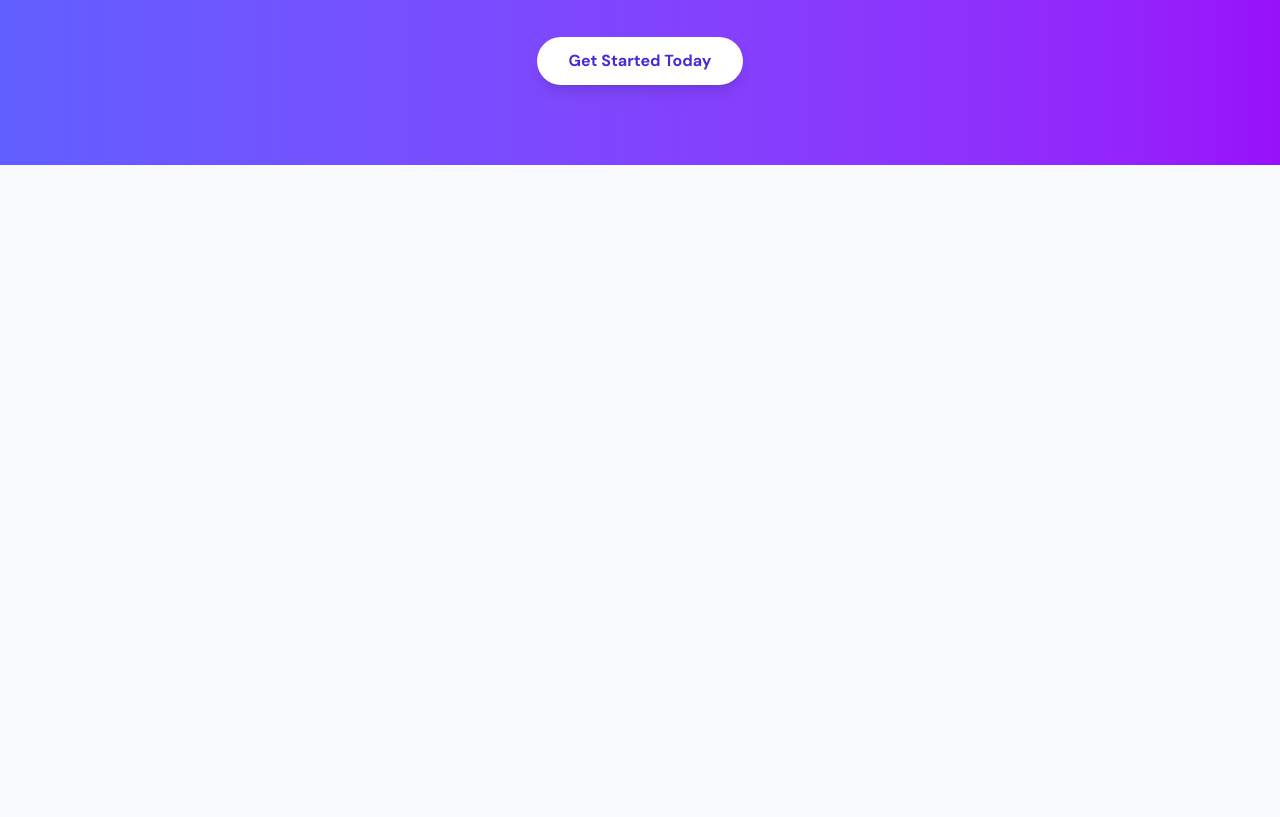
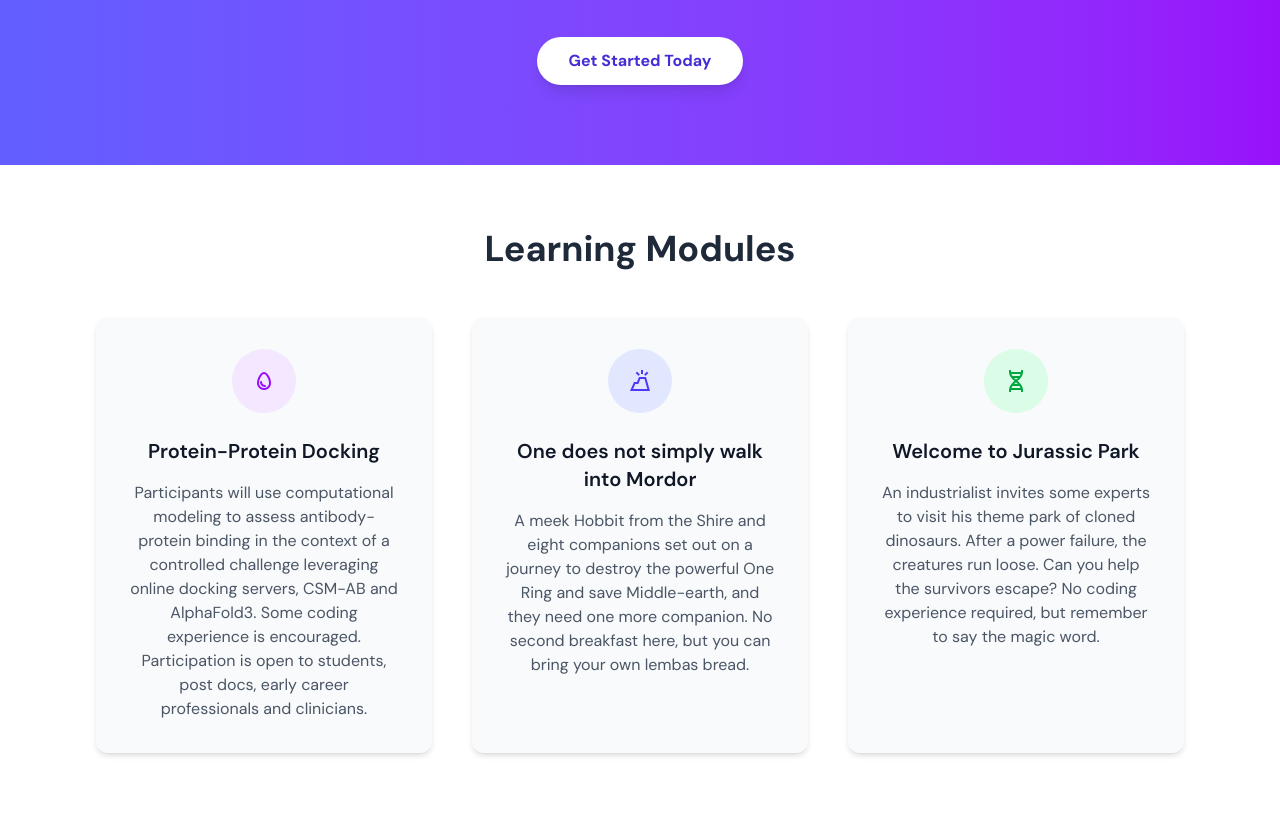
Before and after one commit to mc2-center/learning-modules, a plain HTML site: page index.html in a window 1280 px wide. Shown: the part 401-1218 px from the top of the page. Before the commit the page ends 800 px from the top, so only its background shows below. Drawn offline with nearby package versions, Linux system fonts and the light colour scheme.

Commit message:
add modules section

```diff
--- a/index.html
+++ b/index.html
@@ -20,7 +20,7 @@
 <body>
 
     <!-- TOP SECTION -->
-    <section class="bg-gradient-to-r from-indigo-500 to-purple-600 text-white py-20 px-6 md:px-12 lg:px-24 text-center">
+    <section id="top" class="bg-gradient-to-r from-indigo-500 to-purple-600 text-white py-20 px-6 md:px-12 lg:px-24 text-center">
         <div class="max-w-4xl mx-auto">
             <h1 class="text-2xl md:text-3xl lg:text-4xl p-2">Learn with Sage</h1>
             <h1 class="text-4xl md:text-5xl lg:text-6xl font-extrabold leading-tight mb-6 p-2">
@@ -34,5 +34,53 @@
             </a>
         </div>
     </section>
+
+    <!-- MODULES SECTION -->
+     <section id="modules" class="py-16 px-6 md:px-12 lg:px-24 bg-white">
+        <div class="max-w-7xl mx-auto">
+            <h2 class="text-3xl md:text-4xl font-bold text-center mb-12 text-gray-800">Learning Modules</h2>
+            <div class="grid grid-cols-1 md:grid-cols-2 lg:grid-cols-3 gap-10">
+
+                <!-- Left card -->
+                <div class="bg-gray-50 p-8 rounded-xl shadow-md hover:shadow-lg transition duration-300 transform hover:-translate-y-1">
+                    <div class="flex items-center justify-center w-16 h-16 bg-purple-100 text-purple-600 rounded-full mb-6 mx-auto">
+                        <span class="material-symbols-outlined">egg</span>
+                    </div>
+                    <h3 class="text-xl font-semibold text-gray-900 mb-4 text-center">Protein-Protein Docking</h3>
+                    <p class="text-gray-600 text-center">
+                        Participants will use computational modeling to assess antibody-protein binding in the context of a controlled challenge
+                        leveraging online docking servers, CSM-AB and AlphaFold3. Some coding experience is encouraged. Participation is open to
+                        students, post docs, early career professionals and clinicians.
+                    </p>
+                </div>
+
+                <!-- Middle card -->
+                <div class="bg-gray-50 p-8 rounded-xl shadow-md hover:shadow-lg transition duration-300 transform hover:-translate-y-1">
+                    <div class="flex items-center justify-center w-16 h-16 bg-indigo-100 text-indigo-600 rounded-full mb-6 mx-auto">
+                        <span class="material-symbols-outlined">volcano</span>
+                    </div>
+                    <h3 class="text-xl font-semibold text-gray-900 mb-4 text-center">One does not simply walk into Mordor</h3>
+                    <p class="text-gray-600 text-center">
+                        A meek Hobbit from the Shire and eight companions set out on a journey to destroy the powerful One Ring and
+                        save Middle-earth, and they need one more companion. No second breakfast here, but you can bring your own
+                        lembas bread.
+                    </p>
+                </div>
+
+                <!-- Right card -->
+                <div class="bg-gray-50 p-8 rounded-xl shadow-md hover:shadow-lg transition duration-300 transform hover:-translate-y-1">
+                    <div class="flex items-center justify-center w-16 h-16 bg-green-100 text-green-600 rounded-full mb-6 mx-auto">
+                        <span class="material-symbols-outlined">genetics</span>
+                    </div>
+                    <h3 class="text-xl font-semibold text-gray-900 mb-4 text-center">Welcome to Jurassic Park</h3>
+                    <p class="text-gray-600 text-center">
+                        An industrialist invites some experts to visit his theme park of cloned dinosaurs. After a power failure,
+                        the creatures run loose. Can you help the survivors escape? No coding experience required, but remember to
+                        say the magic word.
+                    </p>
+                </div>
+            </div>
+        </div>
+    </section>
 </body>
 </html>
```
